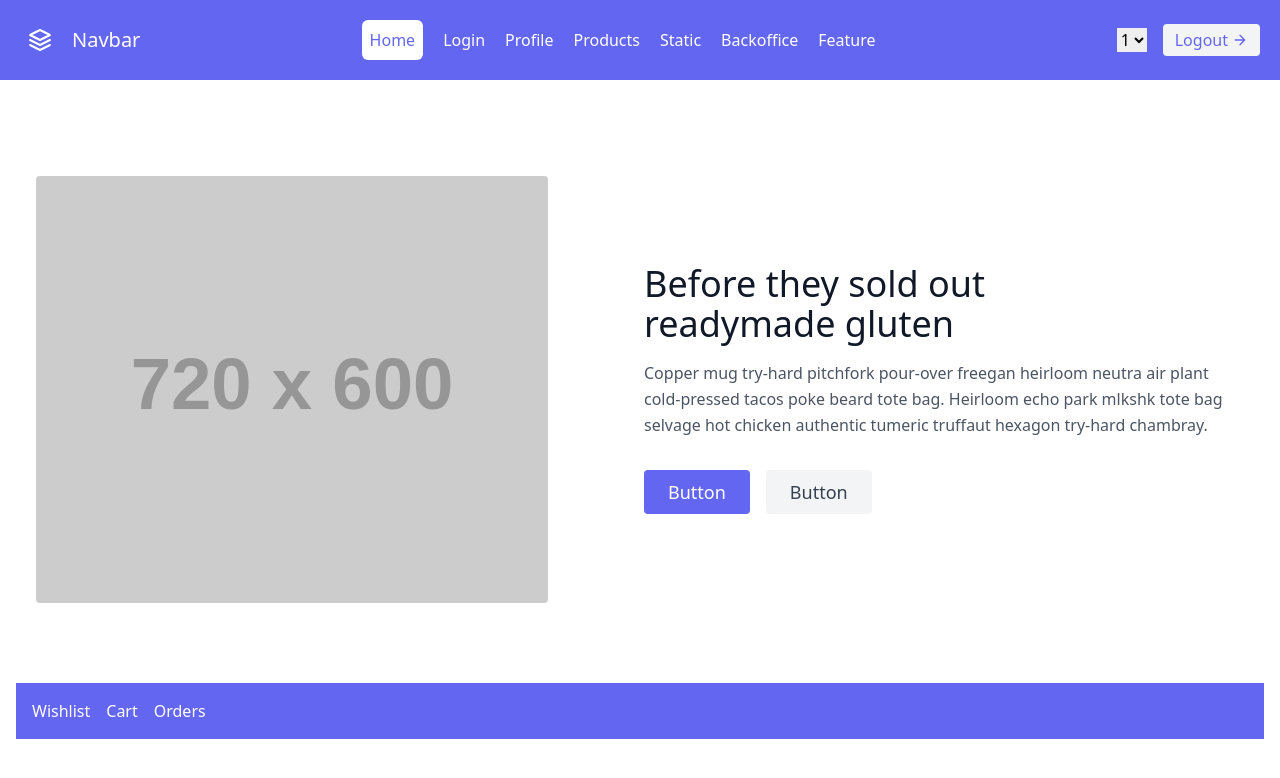
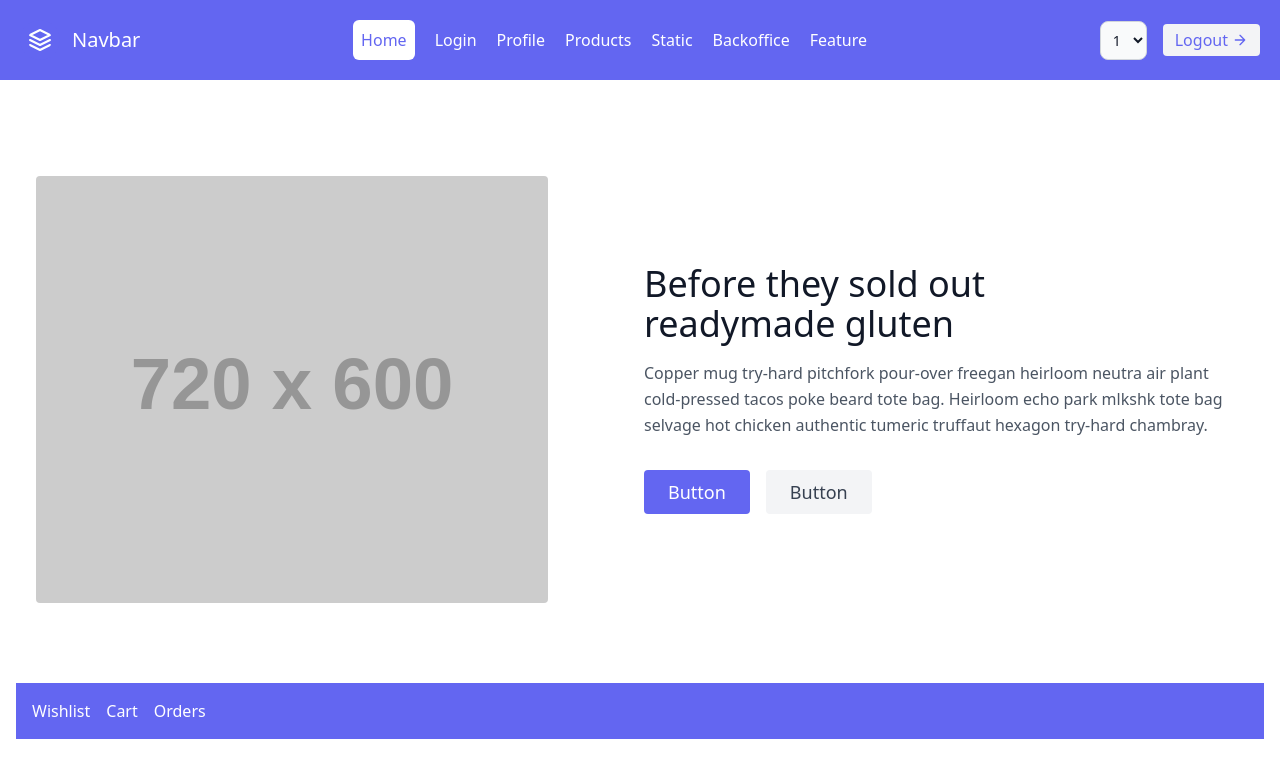
Before and after one commit to mohit-rathi/angular-16-guards-demo, an Angular app: page /home in a window 1280 px wide. Shown: the top 778 px of the page. Built offline with nearby package versions, Linux system fonts and the light colour scheme.

Commit message:
Styling changes

```diff
--- a/src/app/components/header/header.component.html
+++ b/src/app/components/header/header.component.html
@@ -12,8 +12,8 @@
             <a class="mr-5 hover:text-gray-900" *ngFor="let link of navLinks" [routerLink]="link.path"
                 routerLinkActive="active">{{ link.label }}</a>
         </nav>
-        <div class="flex items-center gap-4 text-black">
-            <select [formControl]="version">
+        <div class="flex items-center gap-4">
+            <select class="bg-gray-50 border border-gray-300 text-gray-900 text-sm rounded-lg focus:ring-blue-500 focus:border-blue-500 block w-full p-2" [formControl]="version">
                 <option value="1">1</option>
                 <option value="2">2</option>
             </select>
```
